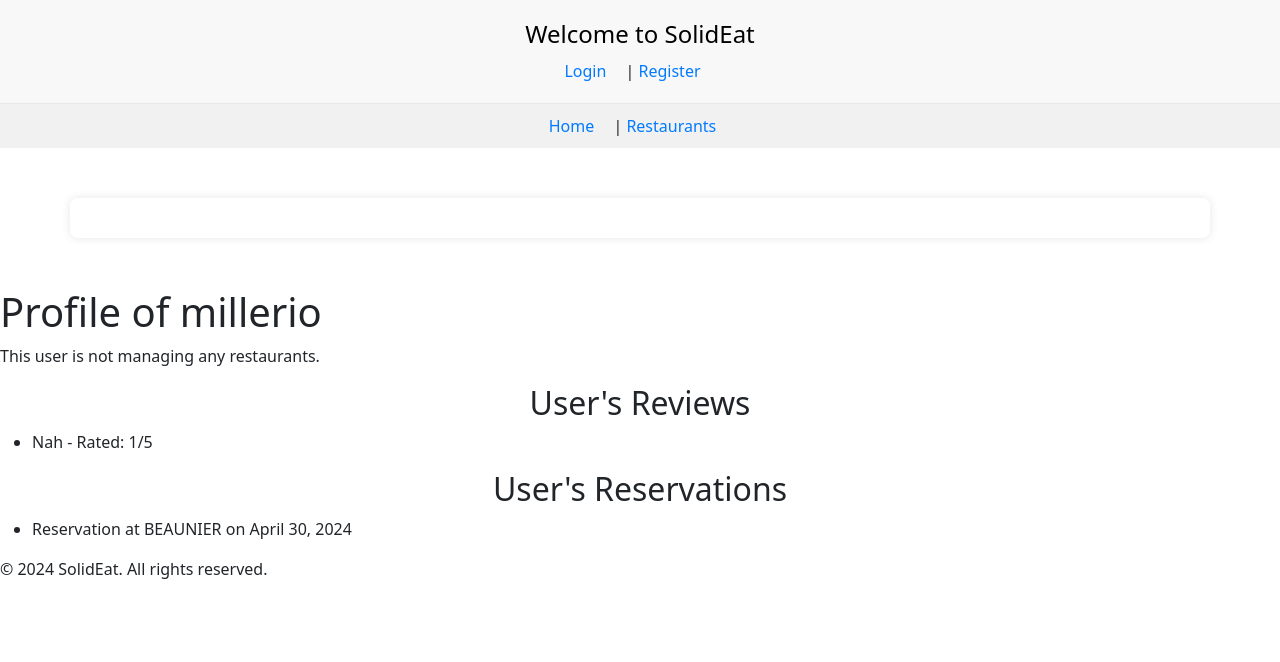
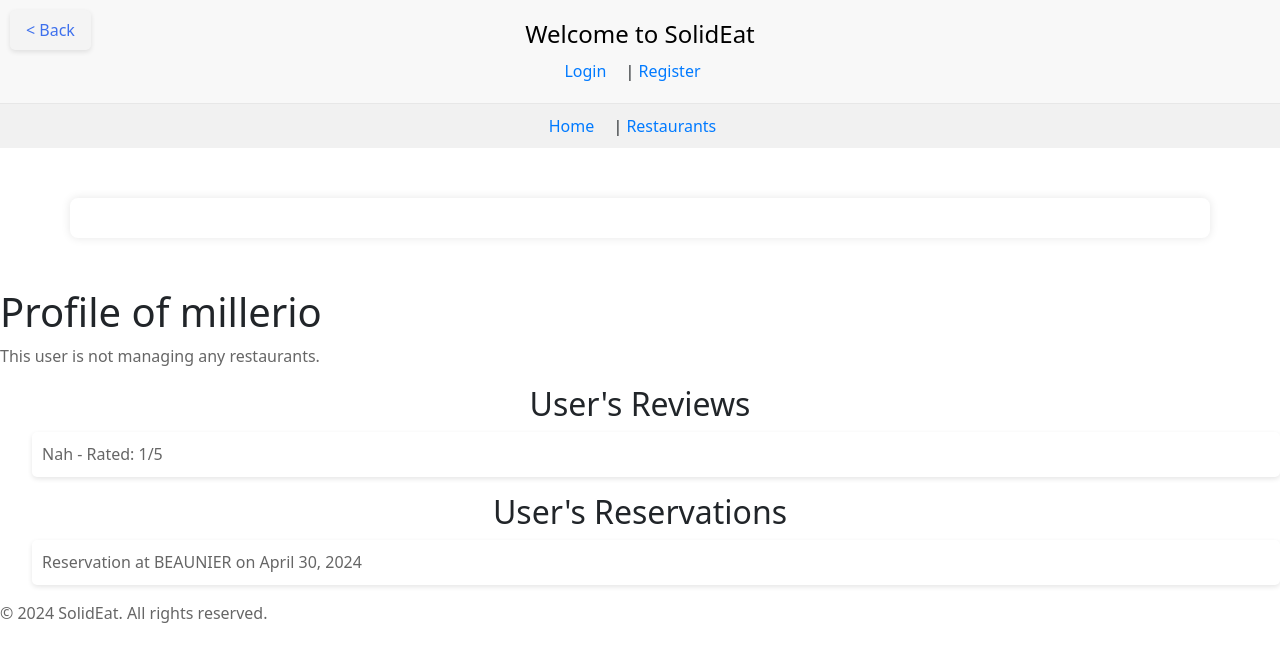
Before and after one commit to Ozomozyan/SolidEat, a Django app: page /booking/user/2/ in a window 1280 px wide. Shown: the top 662 px of the page. Run offline with Django 5.2, Linux system fonts and the light colour scheme; data comes from the database, SQL or seed files in the repository.

Commit message:
design profils rajout de bouton back au page html

```diff
--- a/static/css/style.css
+++ b/static/css/style.css
@@ -10,34 +10,68 @@ body {
     color: #333;
     background-color: #fff;
 }
+p, li {
+    font-size: 16px;
+    line-height: 1.6;
+    color: #666;
+}
+
+ul {
+    list-style-type: none;
+    padding: 0;
+}
+
+li {
+    margin-bottom: 10px;
+    background-color: #fff;
+    padding: 10px;
+    border-radius: 5px;
+    box-shadow: 0 2px 5px rgba(0,0,0,0.1);
+}
+li a {
+    color: #007aff;
+    text-decoration: none;
+}
+
+a {
+    color: #007aff;
+    text-decoration: none;
+}
+.cancel-link {
+    color: #ff3b30;
+}
+
+.cancel-link:hover {
+    text-decoration: underline;
+}
 
 
 header {
     background-color: #f8f8f8;
-    padding: 20px 40px; /* Ample padding on the top and bottom, more on the sides */
-    text-align: center; /* Center-aligning the header content */
+    padding: 20px 40px;
+    text-align: center;
 }
 
 header h1 {
     font-size: 24px;
     color: #000;
-    margin-bottom: 10px; /* Space below the title */
+    margin-bottom: 10px;
 }
 
 header p {
     font-size: 16px;
-    color: #666; /* Lighter text color for less emphasis */
+    color: #666;
 }
 
 header a, nav a {
-    color: #007aff; /* Blue color for links */
-    text-decoration: none; /* Removing underline from links */
-    margin-right: 15px; /* Spacing between links */
+    color: #007aff;
+    text-decoration: none;
+    margin-right: 15px;
     font-size: 16px;
 }
 
 header form {
-    display: inline; /* Keeping the logout button inline */
+    display: inline;
 }
 
 header button {
@@ -148,39 +182,39 @@ nav ul li {
 
 /*Restaurant list css*/
 body {
-    background-color: #f4f4f4; /* Couleur de fond légère pour tout le body */
+    background-color: #f4f4f4;
 }
 
 .card {
-    box-shadow: 0 4px 8px rgba(0,0,0,0.1); /* Ajoute une ombre douce pour un effet élévé */
-    transition: transform 0.3s ease-in-out; /* Animation douce pour le hover */
+    box-shadow: 0 4px 8px rgba(0,0,0,0.1);
+    transition: transform 0.3s ease-in-out;
 }
 
 .card:hover {
-    transform: translateY(-5px); /* Lève légèrement la carte lors du survol */
+    transform: translateY(-5px);
 }
 
 .card-img-top {
-    height: 150px; /* Fixe la hauteur des images pour uniformité */
-    object-fit: cover; /* S'assure que les images couvrent bien l'espace sans déformation */
+    height: 150px;
+    object-fit: cover;
 }
 /*Restaurant details css*/
 
 .back-button {
     position: absolute;
-    left: 10px; /* Ajustez selon votre layout */
-    top: 10px; /* Ajustez selon votre layout */
+    left: 10px;
+    top: 10px;
     padding: 8px 16px;
-    background-color: #f4f4f4; /* Couleur de fond légère pour le bouton */
-    color: #3e70ed; /* Couleur du texte */
-    text-decoration: none; /* Enlève le soulignement par défaut des liens */
+    background-color: #f4f4f4;
+    color: #3e70ed;
+    text-decoration: none;
     border: none;
-    border-radius: 5px; /* Arrondit les coins */
-    box-shadow: 0 2px 5px rgba(0,0,0,0.1); /* Ajoute une petite ombre pour un effet de profondeur */
+    border-radius: 5px;
+    box-shadow: 0 2px 5px rgba(0,0,0,0.1);
 }
 
 .back-button:hover {
-    background-color: #e2e2e2; /* Changement de couleur au survol pour l'interaction */
+    background-color: #e2e2e2;
 }
 .restaurant-detail {
     width: 80%;
--- a/templates/booking/conversation.html
+++ b/templates/booking/conversation.html
@@ -1,5 +1,8 @@
 {% extends 'base.html' %}
 {% block content %}
+<a href="javascript:void(0);" onclick="history.back();" class="back-button">
+    &lt; Back
+</a>
 <h1>Chat</h1>
 <div class="messages">
     {% for message in messages %}
--- a/templates/booking/edit_reservation.html
+++ b/templates/booking/edit_reservation.html
@@ -1,6 +1,9 @@
 {% extends 'base.html' %}
 
 {% block content %}
+<a href="javascript:void(0);" onclick="history.back();" class="back-button">
+    &lt; Back
+</a>
 <h1>Edit Reservation</h1>
 <form method="post">
     {% csrf_token %}
--- a/templates/booking/edit_review.html
+++ b/templates/booking/edit_review.html
@@ -1,6 +1,9 @@
 {% extends 'base.html' %}
 
 {% block content %}
+<a href="javascript:void(0);" onclick="history.back();" class="back-button">
+    &lt; Back
+</a>
 <h1>Edit Review</h1>
 <form method="post">
     {% csrf_token %}
--- a/templates/booking/manage_restaurant.html
+++ b/templates/booking/manage_restaurant.html
@@ -1,6 +1,9 @@
 {% extends 'base.html' %}
 
 {% block content %}
+<a href="javascript:void(0);" onclick="history.back();" class="back-button">
+    &lt; Back
+</a>
 <h2>Manage Restaurant: {{ restaurant.name }}</h2>
 
 <form method="post" action="">
--- a/templates/booking/user_profile_public.html
+++ b/templates/booking/user_profile_public.html
@@ -1,6 +1,9 @@
 {% extends 'base.html' %}
 
 {% block content %}
+<a href="javascript:void(0);" onclick="history.back();" class="back-button">
+    &lt; Back
+</a>
 <h1>Profile of {{ profile_user.username }}</h1>
 {% if profile_user.is_manager %}
 <p>This user manages the following restaurant(s):</p>
```
Also changed, not shown: other parts of static/css/style.css (+38 -38 lines).
